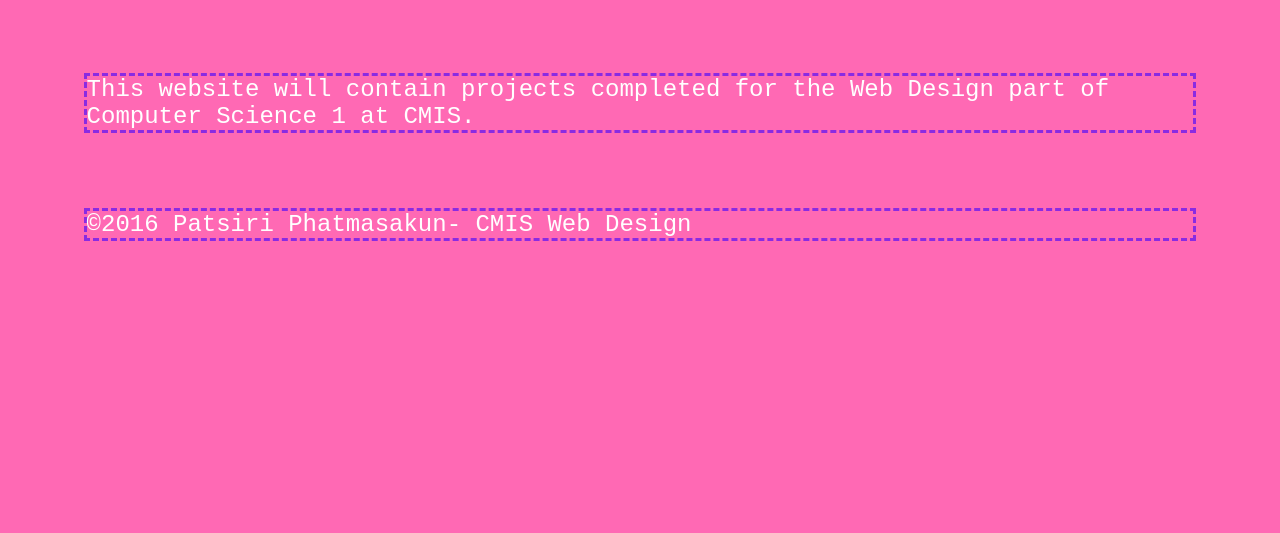
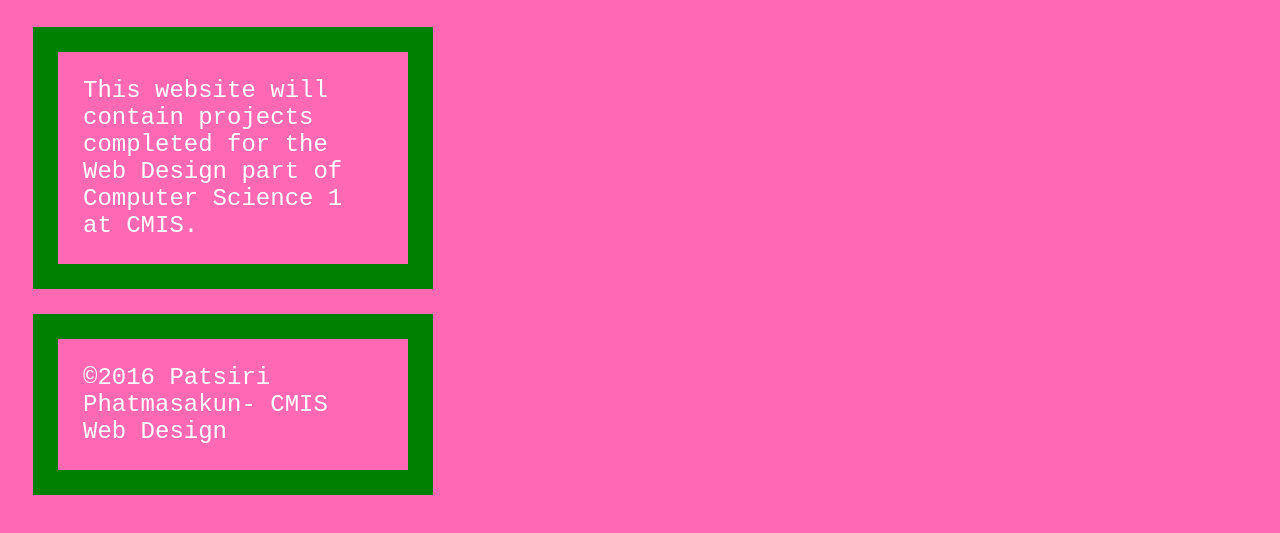
Before and after one commit to pat2479-cmis/pat2479-cmis-wd, a plain HTML site: page index.html in a window 1280 px wide. Shown: the part 175-708 px from the top of the page. Drawn offline with Linux system fonts and the light colour scheme.

Commit message:
webdesign

```diff
--- a/main.css
+++ b/main.css
@@ -26,5 +26,9 @@
 	color: white;
 	border-style: dashed;
 	border-color: blueviolet;
+	width: 300px;
+     	border: 25px solid green;
+    	padding: 25px;
+    	margin: 25px;
 
 }
```
